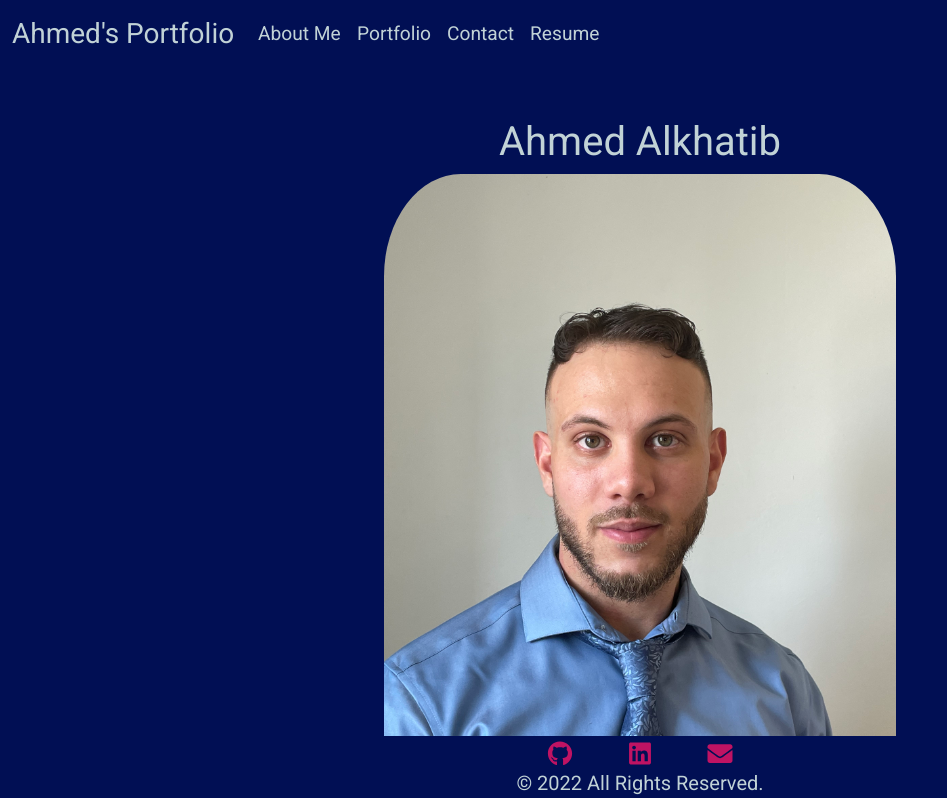
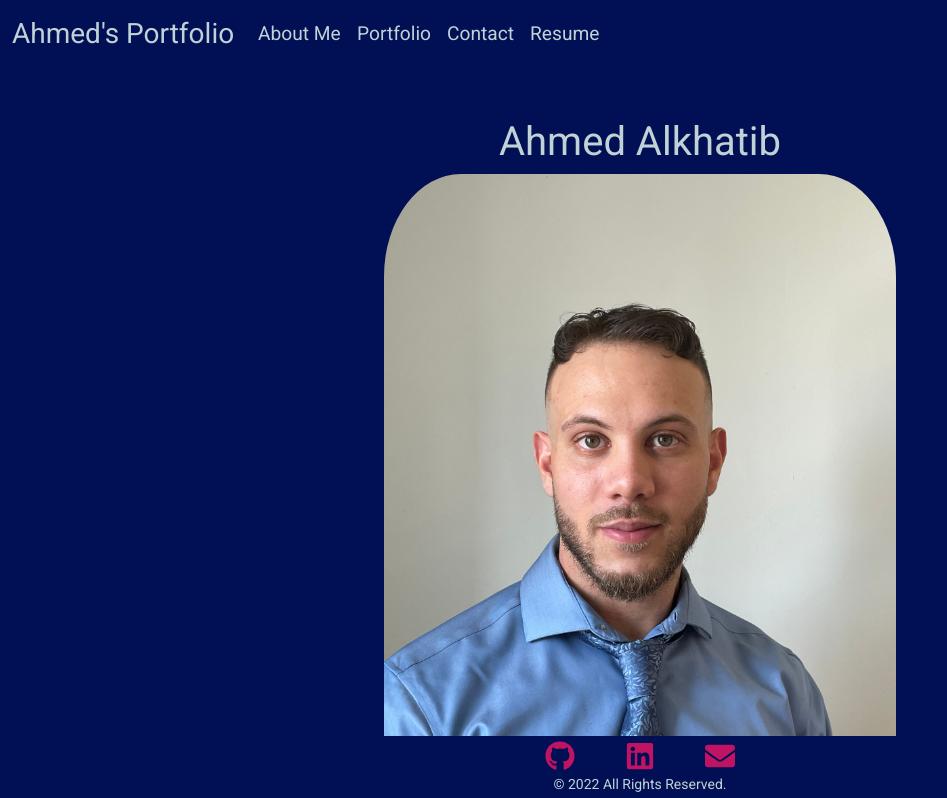
Before and after one commit to AhmedAlkh/react-portfolio, a React (Create React App) app in the folder my-app/: page / in a window 1280 px wide. Shown: the top 798 px of the page, without its empty margins (0-947 px from the left). Built offline with nearby package versions, Linux system fonts and the light colour scheme.

Commit message:
adjusted footer styling

```diff
--- a/my-app/public/styles.css
+++ b/my-app/public/styles.css
@@ -371,13 +371,14 @@ footer {
 .footer-icon {
   width: 80px; /* adjust the distince between the icons */
   color: #bf1363;
-  font-size: 25px;
+  font-size: 30px;
   margin-bottom: 5px;
   margin-top: 5px;
 }
 
 .footerText {
   color: rgb(193, 210, 214);
+  font-size: 14px;
 }
 
 @-webkit-keyframes wobble-vertical-on-hover {
--- a/my-app/src/components/Footer.js
+++ b/my-app/src/components/Footer.js
@@ -19,7 +19,7 @@ function Footer() {
     <a href="mailto:alkhatib_ahmed@hotmail.com" target="_blank" rel="noreferrer">
     <FaEnvelope className="footer-icon wobble-vertical-on-hover" />
     </a>
-    <h5 className="footerText">© 2022 All Rights Reserved.</h5>
+    <h6 className="footerText">© 2022 All Rights Reserved.</h6>
   </div>
     )
 }
```
